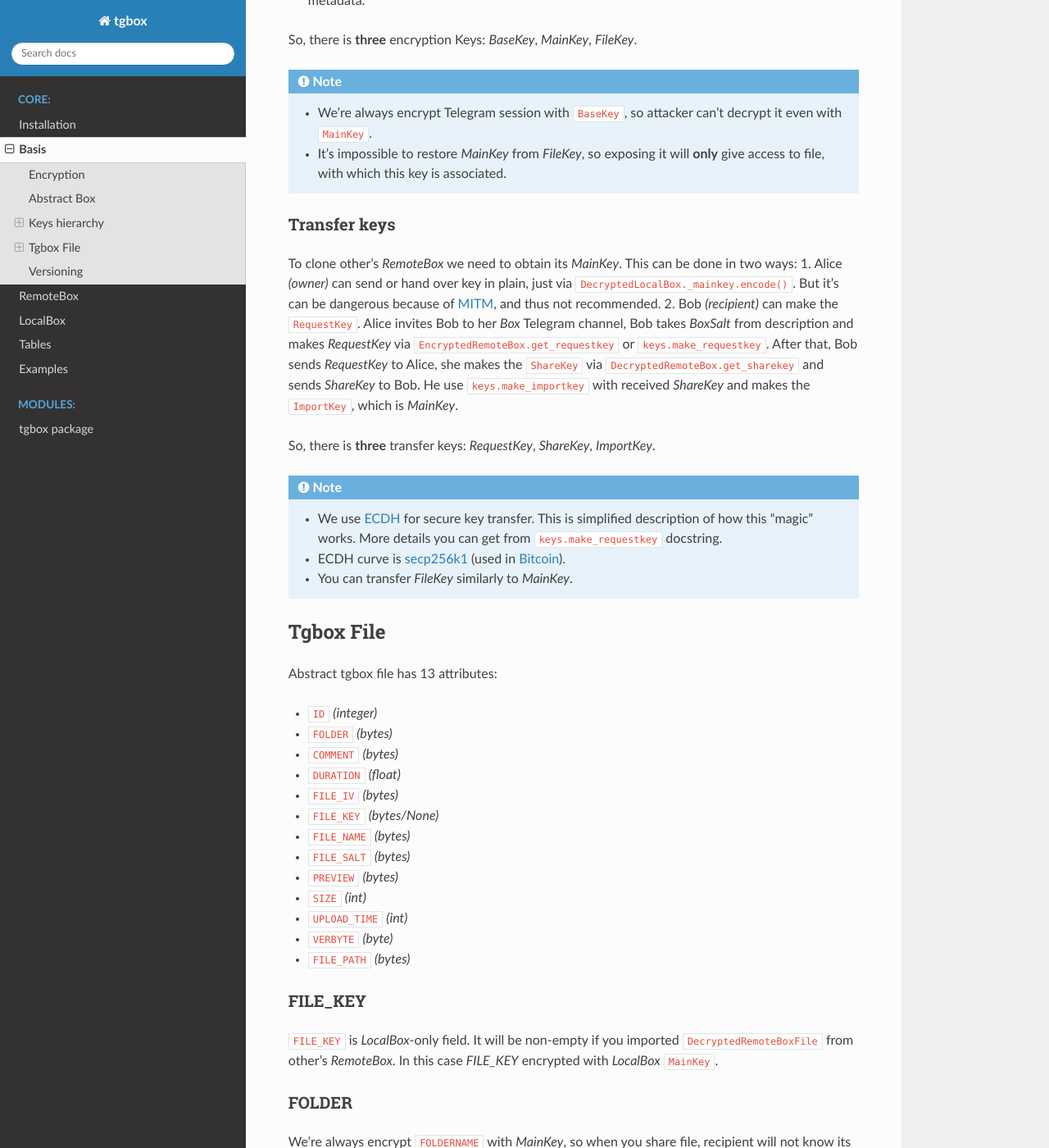
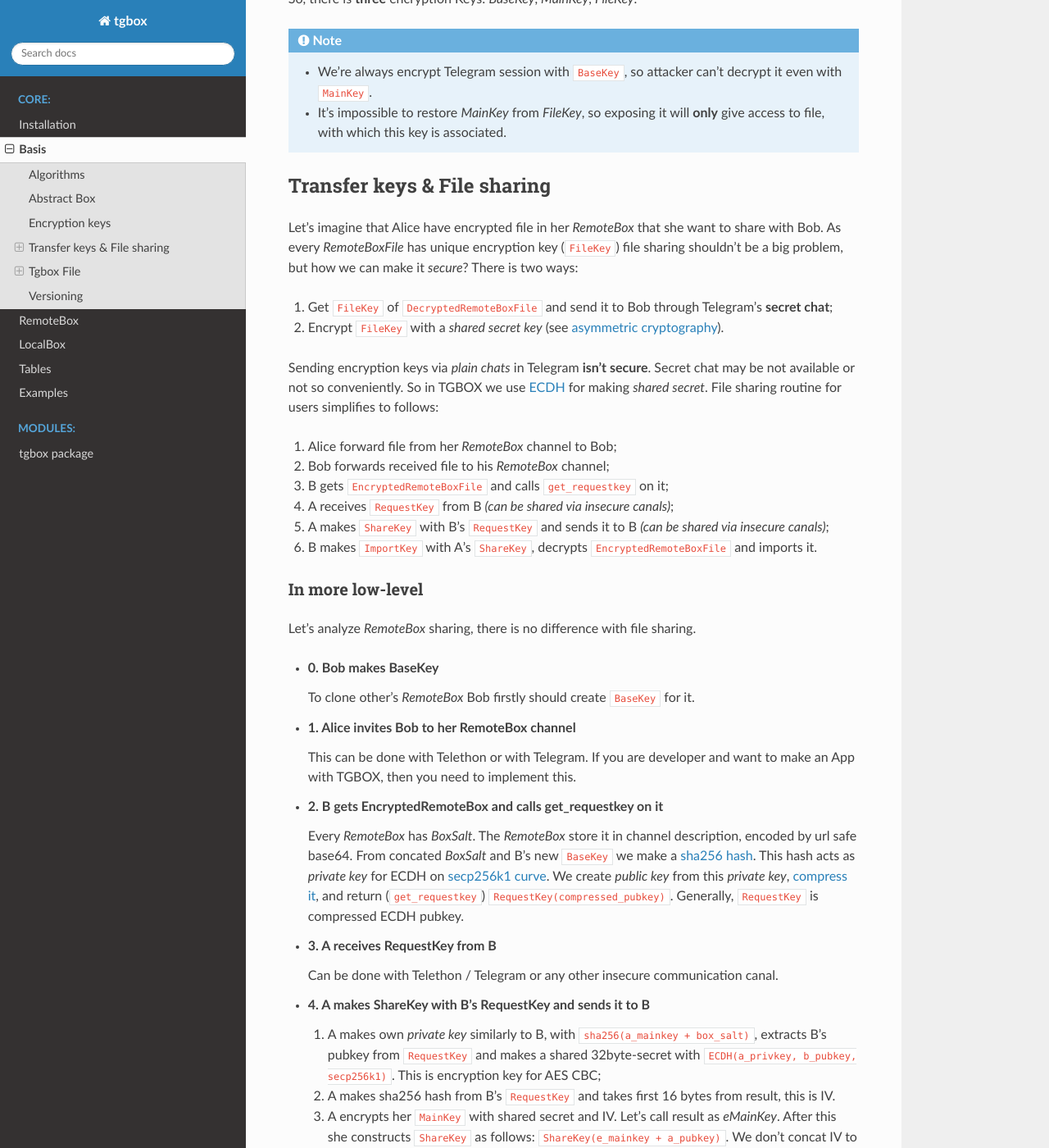
Before and after one commit to NonProjects/tgbox, a Sphinx documentation site: the page built from docs/basis.rst, in a window 1280 px wide and 1400 px high, scrolled down 928 px. Shown: the whole window at 82% size. Built offline with Sphinx 7.4.7 and the Read the Docs theme 2.0.0, drawn with Linux system fonts in a browser that asks for light colours; some of the changed text lies outside the part shown.

Commit message:
Document Transfer Keys

```diff
--- a/docs/basis.rst
+++ b/docs/basis.rst
@@ -1,7 +1,7 @@
 Basis
 =====
 
-Encryption
+Algorithms
 ----------
 
 - We use `AES CBC <https://en.wikipedia.org/wiki/Block_cipher_mode_of_operation#Cipher_block_chaining_(CBC)>`_ with **256 bit** key. First 16 bytes of any encrypted by library data is `IV <https://en.wikipedia.org/wiki/Block_cipher_mode_of_operation#Initialization_vector_(IV)>`_.
@@ -14,7 +14,7 @@ Abstract Box
 .. note::
     More detailed in :doc:`remotebox` and :doc:`localbox`
 
-- The *Box* is something that have *BoxSalt* — 32 (usually random) bytes. With this salt and user phrase we make encryption key (see :ref:`Keys hierarchy`).
+- The *Box* is something that have *BoxSalt* — 32 (usually random) bytes. With this salt and user phrase we make encryption key (see :ref:`Encryption keys`).
 
 - *Box* splits into two types, — the *Remote* and *Local*. They have a two states, — the *Encrypted* and *Decrypted*.
 
@@ -22,11 +22,8 @@ Abstract Box
 
 - *LocalBox* can be restored from *RemoteBox* if you have decryption key.
 
-Keys hierarchy
---------------
-
-Encryption Keys
-^^^^^^^^^^^^^^^
+Encryption keys
+---------------
 
 1. We start from user's ``Phrase``, that can be generated via ``Phrase.generate()``. Then we make the ``BaseKey``, with ``make_basekey``. That's a *Scrypt* function, by default configured to use 1GB of RAM for key creation. We use salt from ``constants.SCRYPT_SALT`` if not specified. If changed, may be reffered as 2FA — obtaining only *Phrase* will be not enough for *Box* decryption.
 
@@ -40,19 +37,74 @@ So, there is **three** encryption Keys: *BaseKey*, *MainKey*, *FileKey*.
     - We're always encrypt Telegram session with ``BaseKey``, so attacker can't decrypt it even with ``MainKey``.
     - It's impossible to restore *MainKey* from *FileKey*, so exposing it will **only** give access to file, with which this key is associated.
 
-Transfer keys
-^^^^^^^^^^^^^
+Transfer keys & File sharing
+----------------------------
 
-To clone other's *RemoteBox* we need to obtain its *MainKey*. This can be done in two ways:
-1. Alice *(owner)* can send or hand over key in plain, just via ``DecryptedLocalBox._mainkey.encode()``. But it's can be dangerous because of `MITM <https://en.wikipedia.org/wiki/Man-in-the-middle_attack>`_, and thus not recommended.
-2. Bob *(recipient)* can make the ``RequestKey``. Alice invites Bob to her *Box* Telegram channel, Bob takes *BoxSalt* from description and makes *RequestKey* via ``EncryptedRemoteBox.get_requestkey`` or ``keys.make_requestkey``. After that, Bob sends *RequestKey* to Alice, she makes the ``ShareKey`` via ``DecryptedRemoteBox.get_sharekey`` and sends *ShareKey* to Bob. He use ``keys.make_importkey`` with received *ShareKey* and makes the ``ImportKey``, which is *MainKey*.
+Let's imagine that Alice have encrypted file in her *RemoteBox* that she want to share with Bob. As every *RemoteBoxFile* has unique encryption key (``FileKey``) file sharing shouldn't be a big problem, but how we can make it *secure*? There is two ways:
 
-So, there is **three** transfer keys: *RequestKey*, *ShareKey*, *ImportKey*.
+1. Get ``FileKey`` of ``DecryptedRemoteBoxFile`` and send it to Bob through Telegram's **secret chat**;
+2. Encrypt ``FileKey`` with a *shared secret key* (see `asymmetric cryptography <https://en.wikipedia.org/wiki/Public-key_cryptography>`_).
 
-.. note::
-    - We use `ECDH <https://en.wikipedia.org/wiki/Elliptic-curve_Diffie%E2%80%93Hellman>`_ for secure key transfer. This is simplified description of how this "magic" works. More details you can get from ``keys.make_requestkey`` docstring.
-    - ECDH curve is `secp256k1 <https://en.bitcoin.it/wiki/Secp256k1>`_ (used in `Bitcoin <https://en.wikipedia.org/wiki/Bitcoin>`_).
-    - You can transfer *FileKey* similarly to *MainKey*.
+Sending encryption keys via *plain chats* in Telegram **isn't secure**. Secret chat may be not available or not so conveniently. So in TGBOX we use `ECDH <https://en.wikipedia.org/wiki/Elliptic-curve_Diffie%E2%80%93Hellman>`_ for making *shared secret*. File sharing routine for users simplifies to follows:
+
+1. Alice forward file from her *RemoteBox* channel to Bob;
+2. Bob forwards received file to his *RemoteBox* channel;
+3. B gets ``EncryptedRemoteBoxFile`` and calls ``get_requestkey`` on it;
+4. A receives ``RequestKey`` from B *(can be shared via insecure canals)*;
+5. A makes ``ShareKey`` with B's ``RequestKey`` and sends it to B *(can be shared via insecure canals)*;
+6. B makes ``ImportKey`` with A's ``ShareKey``, decrypts ``EncryptedRemoteBoxFile`` and imports it.
+
+In more low-level
+^^^^^^^^^^^^^^^^^
+
+Let's analyze *RemoteBox* sharing, there is no difference with file sharing.
+
+- **0. Bob makes BaseKey**
+
+  To clone other's *RemoteBox* Bob firstly should create ``BaseKey`` for it.
+
+- **1. Alice invites Bob to her RemoteBox channel**
+
+  This can be done with Telethon or with Telegram. If you
+  are developer and want to make an App with TGBOX, then you
+  need to implement this.
+
+- **2. B gets EncryptedRemoteBox and calls get_requestkey on it**
+
+  Every *RemoteBox* has *BoxSalt*. The *RemoteBox* store it in
+  channel description, encoded by url safe base64. From concated
+  *BoxSalt* and B's new ``BaseKey`` we make a `sha256 hash <https://en.wikipedia.org/wiki/SHA-2#Test_vectors>`_. This
+  hash acts as *private key* for ECDH on `secp256k1 curve <https://en.bitcoin.it/wiki/Secp256k1>`_. We
+  create *public key* from this *private key*, `compress it <https://bitcoin.stackexchange.com/a/69322>`_,
+  and return (``get_requestkey``) ``RequestKey(compressed_pubkey)``. Generally,
+  ``RequestKey`` is compressed ECDH pubkey.
+
+- **3. A receives RequestKey from B**
+
+  Can be done with Telethon / Telegram or any other
+  insecure communication canal.
+
+- **4. A makes ShareKey with B's RequestKey and sends it to B**
+
+  1. A makes own *private key* similarly to B, with
+     ``sha256(a_mainkey + box_salt)``, extracts B's pubkey from
+     ``RequestKey`` and makes a shared 32byte-secret with
+     ``ECDH(a_privkey, b_pubkey, secp256k1)``. This is
+     encryption key for AES CBC;
+
+  2. A makes sha256 hash from B's ``RequestKey`` and takes
+     first 16 bytes from result, this is IV.
+
+  3. A encrypts her ``MainKey`` with shared secret and IV. Let's call
+     result as *eMainKey*. After this she constructs ``ShareKey`` as
+     follows: ``ShareKey(e_mainkey + a_pubkey)``. We don't concat
+     IV to the ``ShareKey`` because Bob can extract it from ``RequestKey``.
+
+- **5. B makes ImportKey with A's ShareKey, decrypts EncryptedRemoteBox and clones it.**
+
+  Bob repeats second step, extracts IV and receives b_privkey. After,
+  makes shared secret as 4.1 and decrypts ``eMainKey``. This can be
+  done with ``keys.make_importkey`` function. Transfer complete.
 
 
 Tgbox File
```
